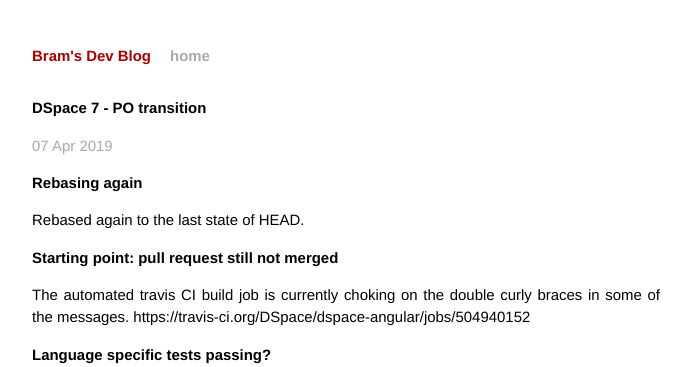
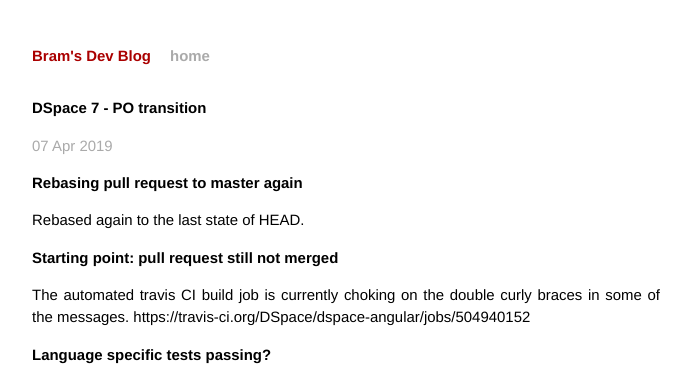
Before and after one commit to bram-atmire/bram-atmire.github.io, a Jekyll site: the page built from _posts/2019-04-07-DSpace-7-Po-Transition.markdown, in a window 1280 px wide. Shown: the top 367 px of the page, without its empty margins (294-985 px from the left). Built offline with Jekyll 4.4.1, drawn with Linux system fonts in a browser that asks for light colours; comment, search, counter and statistics services are not loaded.

Commit message:
Commit to see if table of contents updates

```diff
--- a/_posts/2019-04-07-DSpace-7-Po-Transition.markdown
+++ b/_posts/2019-04-07-DSpace-7-Po-Transition.markdown
@@ -5,7 +5,7 @@ date:   2019-04-07 23:34:00
 categories: DSpace7
 ---
 
-# Rebasing again
+# Rebasing pull request to master again
 
 Rebased again to the last state of HEAD.
 
```
